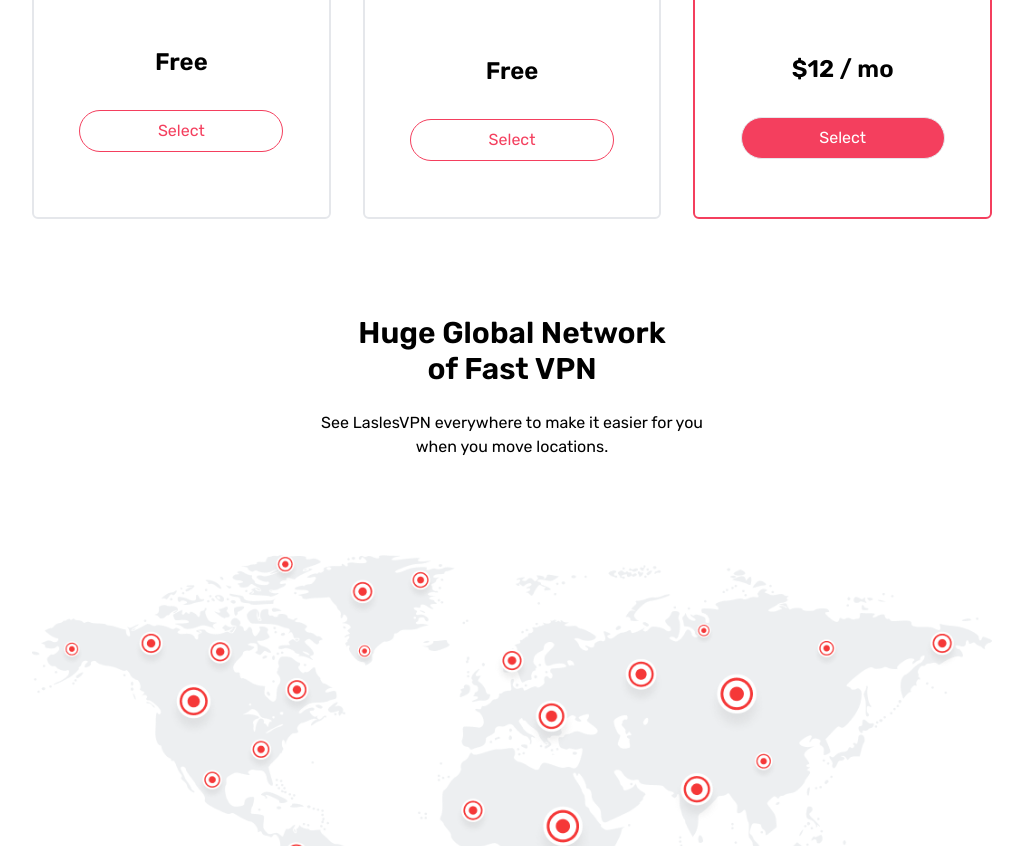
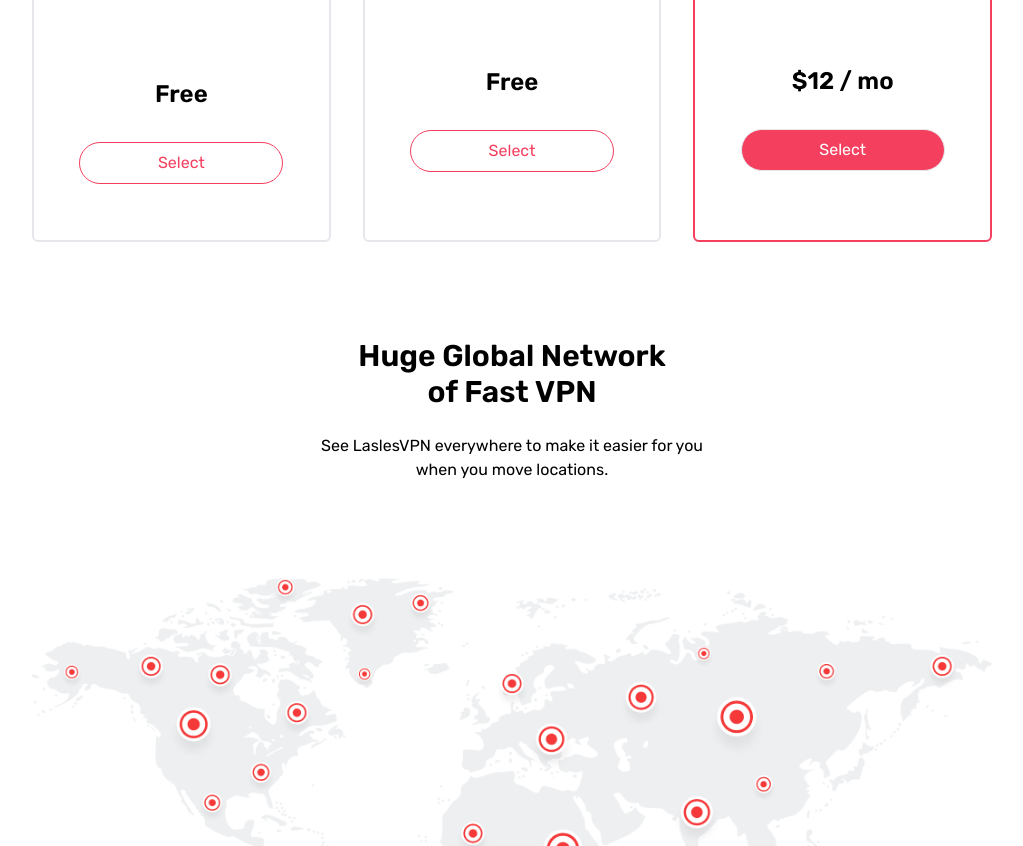
Before and after one commit to tuyishimejohnson/the_gym_tailwindcss, a website: page src/index.html in a window 1280 px wide. Shown: the part 1800-2646 px from the top of the page, without its empty margins (128-1151 px from the left). Drawn offline with Linux system fonts and the light colour scheme.

```diff
--- a/src/index.html
+++ b/src/index.html
@@ -136,7 +136,7 @@
                         </div>
 
 
-                        <div class="text-center mt-28">
+                        <div class="text-center mt-36">
                             <h1 class="font-semibold text-2xl mb-8">Free</h1>
                             <button class="w-full border-rose-500 border px-14 py-2 rounded-full mb-14 text-rose-500">Select</button>
                         </div>
```
